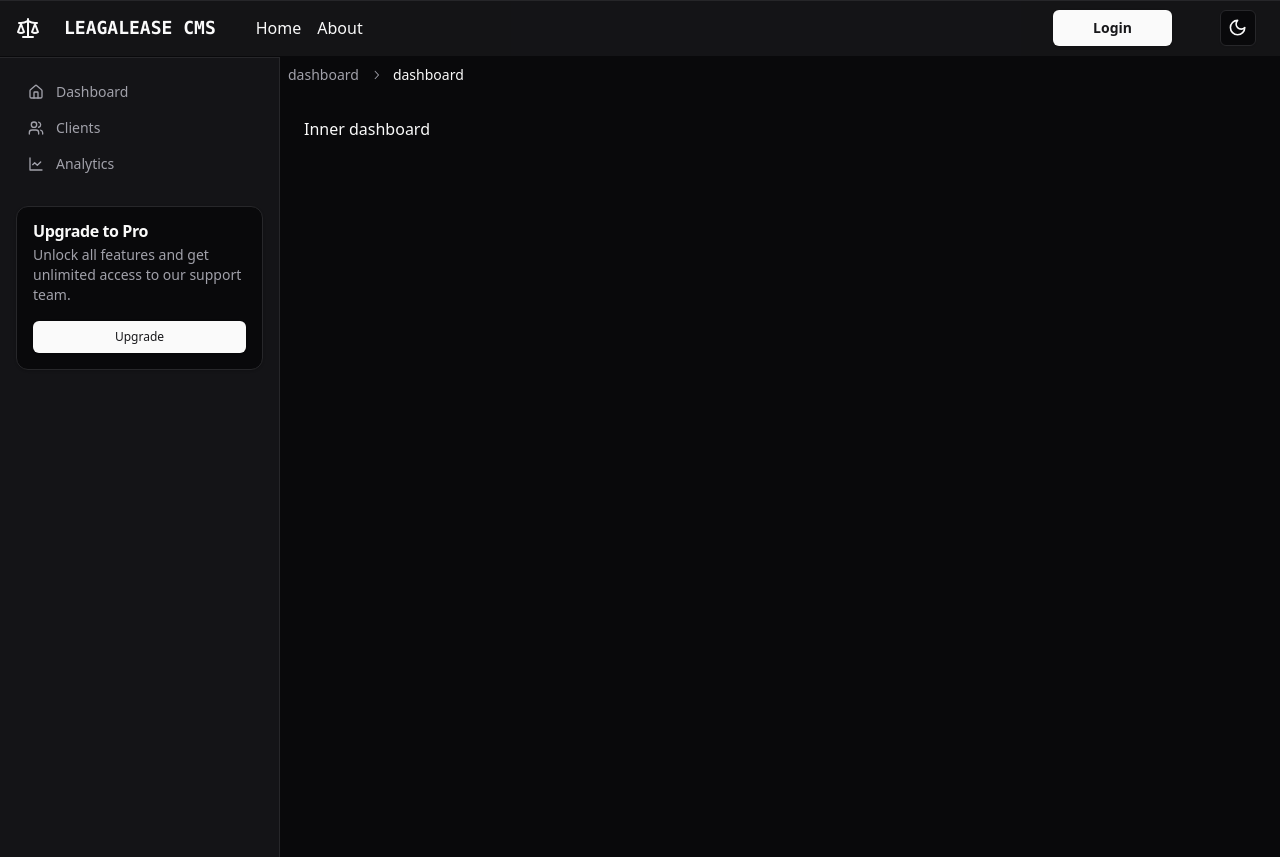
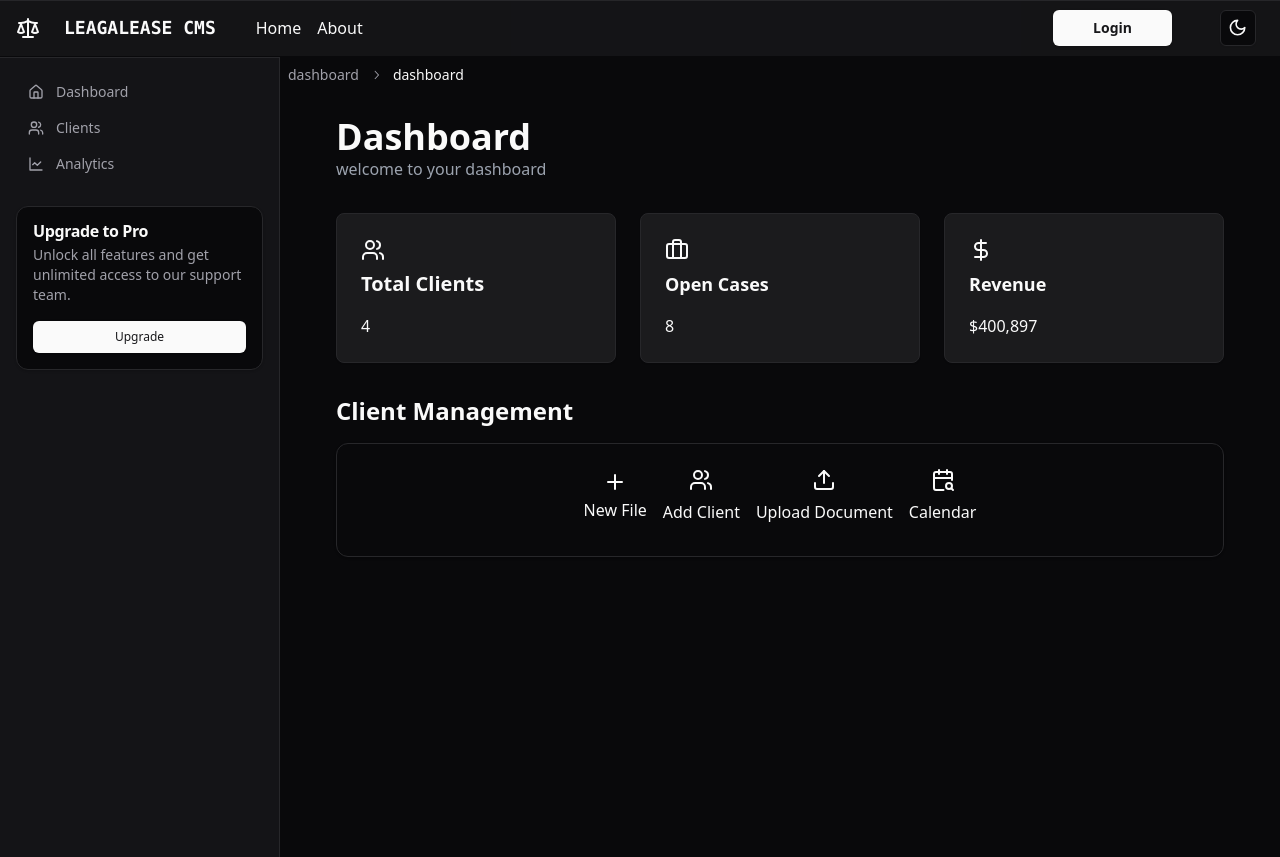
Before and after one commit to Game-Guys-Group/LegalEase-CMS, a React (Vite) app in the folder frontend/: page /dashboard/dashboard in a window 1280 px wide. Built offline with nearby package versions, Linux system fonts and the light colour scheme.

Commit message:
fix frontend

```diff
--- a/frontend/src/routes/dashboard/clients/client/$fileId.tsx
+++ b/frontend/src/routes/dashboard/clients/client/$fileId.tsx
@@ -54,7 +54,7 @@ export default function Component() {
           </p>
         </div>
 
-        <div className="col-span-2 rounded-lg border  p-6 shadow-sm bg-muted/60">
+        <div className="md:col-span-2 sm:col-span-1 rounded-lg border  p-6 shadow-sm bg-muted/60">
           <h2 className="text-lg font-semibold">Description</h2>
           <p className="mt-2 text-gray-500 dark:text-gray-400">
             {data?.description}
--- a/frontend/src/routes/dashboard/dashboard.lazy.tsx
+++ b/frontend/src/routes/dashboard/dashboard.lazy.tsx
@@ -1,14 +1,83 @@
-import { createLazyFileRoute } from '@tanstack/react-router'
+import { createLazyFileRoute, Link } from "@tanstack/react-router";
+import { CardTitle, CardHeader, CardContent, Card } from "@/components/ui/card";
+import { Briefcase, DollarSign, Users } from "lucide-react";
+import {
+  PlusIcon,
+  UsersIcon,
+  UploadIcon,
+  CalendarSearchIcon,
+} from "lucide-react";
 
 // import { Link} from '@tanstack/react-router'
 
 export function Dashboard() {
   return (
-    <div>Inner dashboard</div>
-  )
+    <main className="container mx-auto w-full  px-4 md:px-6 lg:px-8">
+      <div>
+        <h1 className="text-4xl font-bold">Dashboard</h1>
+        <p className="text-gray-500 dark:text-gray-400">
+          welcome to your dashboard
+        </p>
+      </div>
+
+      <div className="mt-8 grid grid-cols-1 gap-6 md:grid-cols-2 lg:grid-cols-3">
+        <div className="col-span-1 rounded-lg border  p-6 shadow-sm bg-muted/60">
+          <Users />
+          <h2 className="mt-2 text-xl font-semibold">Total Clients</h2>
+          <p className="mt-4">4</p>
+        </div>
+        <div className="col-span-1 rounded-lg border  p-6 shadow-sm bg-muted/60">
+          <Briefcase />
+          <h2 className="mt-2 text-lg font-semibold">Open Cases</h2>
+          <p className="mt-4">8</p>
+        </div>
+        <div className="col-span-1 rounded-lg border  p-6 shadow-sm bg-muted/60">
+          <DollarSign />
+          <h2 className="mt-2 text-lg font-semibold">Revenue</h2>
+          <p className="mt-4">$400,897</p>
+        </div>
+      </div>
+
+      <h2 className="text-2xl font-bold mt-8 mb-4">Client Management</h2>
+      <Card className="flex items-center">
+        <CardContent className="w-full h-full flex items-center justify-center mt-4">
+          <div className="flex items-center justify-center w-full">
+            <Link
+              className="flex flex-col items-center gap-1 p-2 rounded-md hover:bg-muted"
+              to="/dashboard/clients/add-file"
+            >
+              <PlusIcon className="w-6 h-6" />
+              <span>New File</span>
+            </Link>
+            <Link
+              className="flex flex-col items-center gap-2 p-2 rounded-md hover:bg-muted"
+              to="/dashboard/clients/add-client"
+            >
+              <UsersIcon className="w-6 h-6" />
+              <span>Add Client</span>
+            </Link>
+
+            <Link
+              className="flex flex-col items-center gap-2 p-2 rounded-md hover:bg-muted"
+              href="#"
+            >
+              <UploadIcon className="w-6 h-6" />
+              <span>Upload Document</span>
+            </Link>
+            <Link
+              className="flex flex-col items-center gap-2 p-2 rounded-md hover:bg-muted"
+              href="#"
+            >
+              <CalendarSearchIcon className="w-6 h-6" />
+              <span>Calendar</span>
+            </Link>
+          </div>
+        </CardContent>
+      </Card>
+    </main>
+  );
 }
 
-
-export const Route = createLazyFileRoute('/dashboard/dashboard')({
-  component: Dashboard
-})
+export const Route = createLazyFileRoute("/dashboard/dashboard")({
+  component: Dashboard,
+});
```
